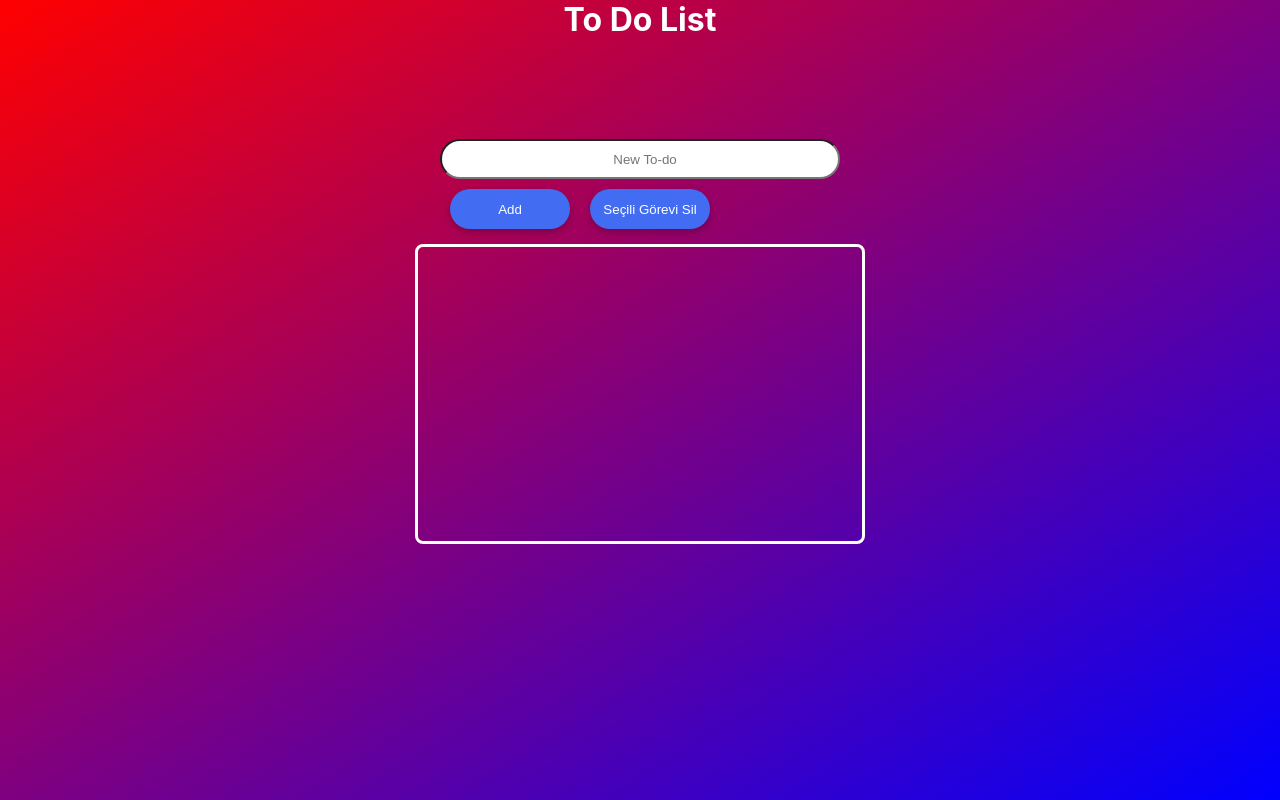
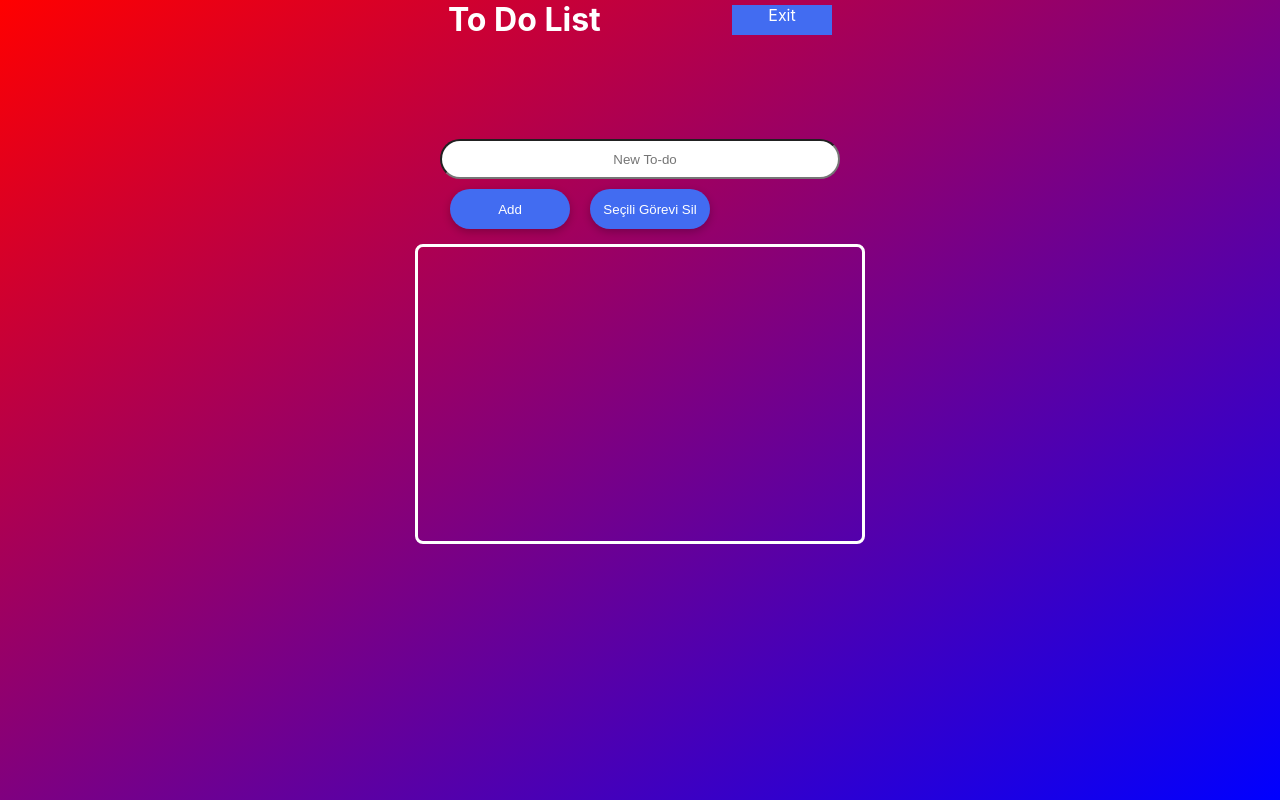
Before and after one commit to huseyinbagator/react-demo-todo-app, a React (Create React App) app: page /tasks in a window 1280 px wide. Built offline with nearby package versions, Linux system fonts and the light colour scheme.

Commit message:
Tasks-exit-1

```diff
--- a/src/App.css
+++ b/src/App.css
@@ -65,6 +65,24 @@ input{
   border-radius: 8px;
   width: 450px;
   min-height: 300px;
+}
+.nav-top{
+  display: flex;
+  justify-content: space-between;
+  align-items: center;
+  width: 30%;
+}
+.exit{
+  background-color: #426CF1;
+  color: #fff;
+  width: 100px;
+  height: 30px;
+  text-align: center;
+  text-decoration: none;
+}
+.exit:hover{
+  background-color: #fff;
+  color:#426CF1;
 }
 
 /* LoginPage Start*/
--- a/src/pages/LoginPage.js
+++ b/src/pages/LoginPage.js
@@ -16,7 +16,7 @@ function Login() {
         setPassword(event.target.value);
     }
     const handleLogin = (event) =>{
-        if( Username == "admin" && Password == 'admin'){
+        if( Username === "admin" && Password === 'admin'){
             navigate('/tasks');
         }
         else {
--- a/src/pages/TasksPage.js
+++ b/src/pages/TasksPage.js
@@ -1,5 +1,6 @@
 import React from 'react';
 import { useState } from 'react';
+import { Link } from 'react-router-dom';
 
 
 
@@ -34,7 +35,11 @@ function TasksPage() {
       };
   return (
     <div className="App">
-        <h1>To Do List</h1>
+      <div className='nav-top'>
+         <h1>To Do List</h1>
+         <Link className='exit' to="/">Exit</Link>
+      </div>
+
         <form className="form">
           <div>
             <input
```
